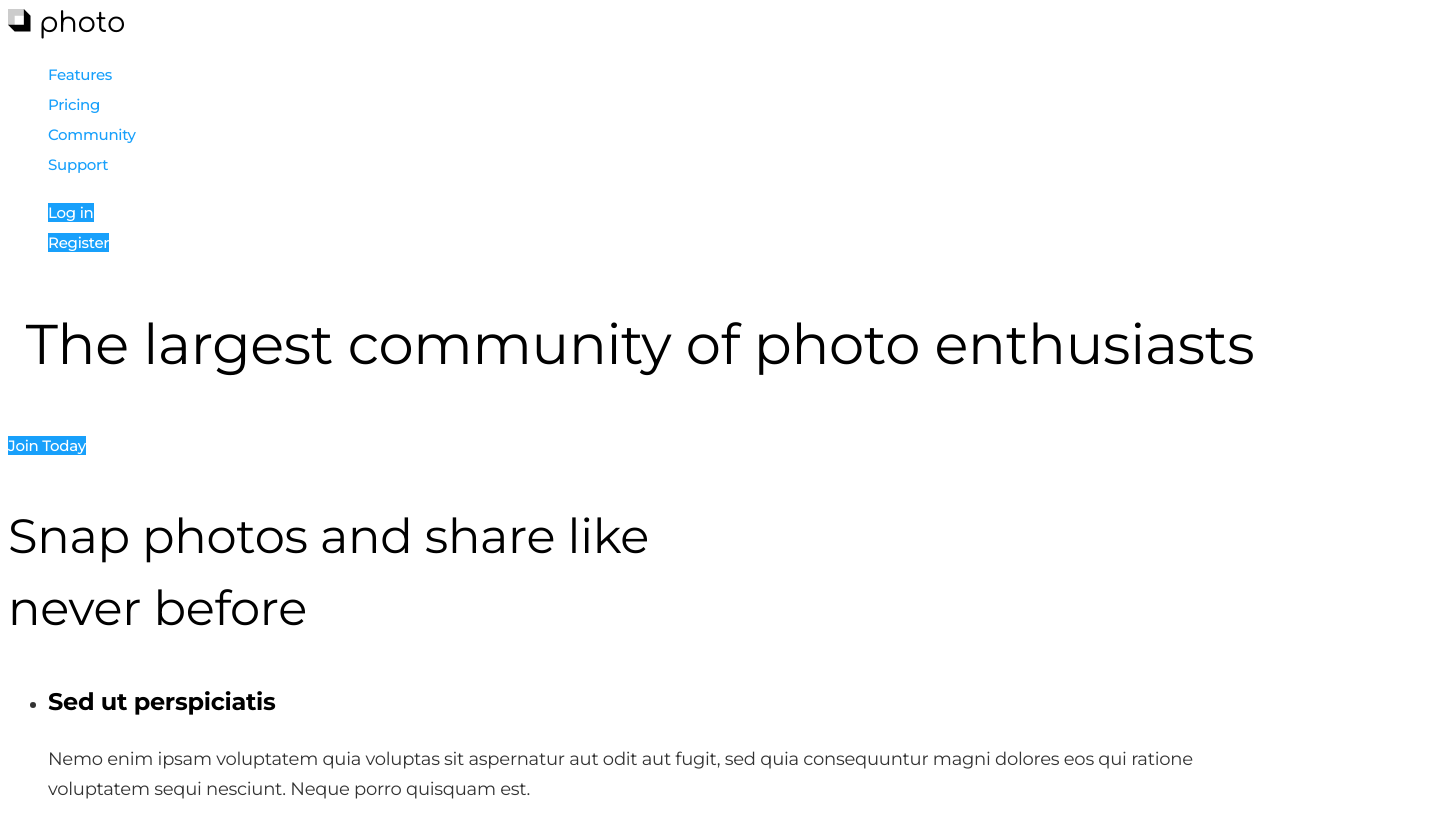
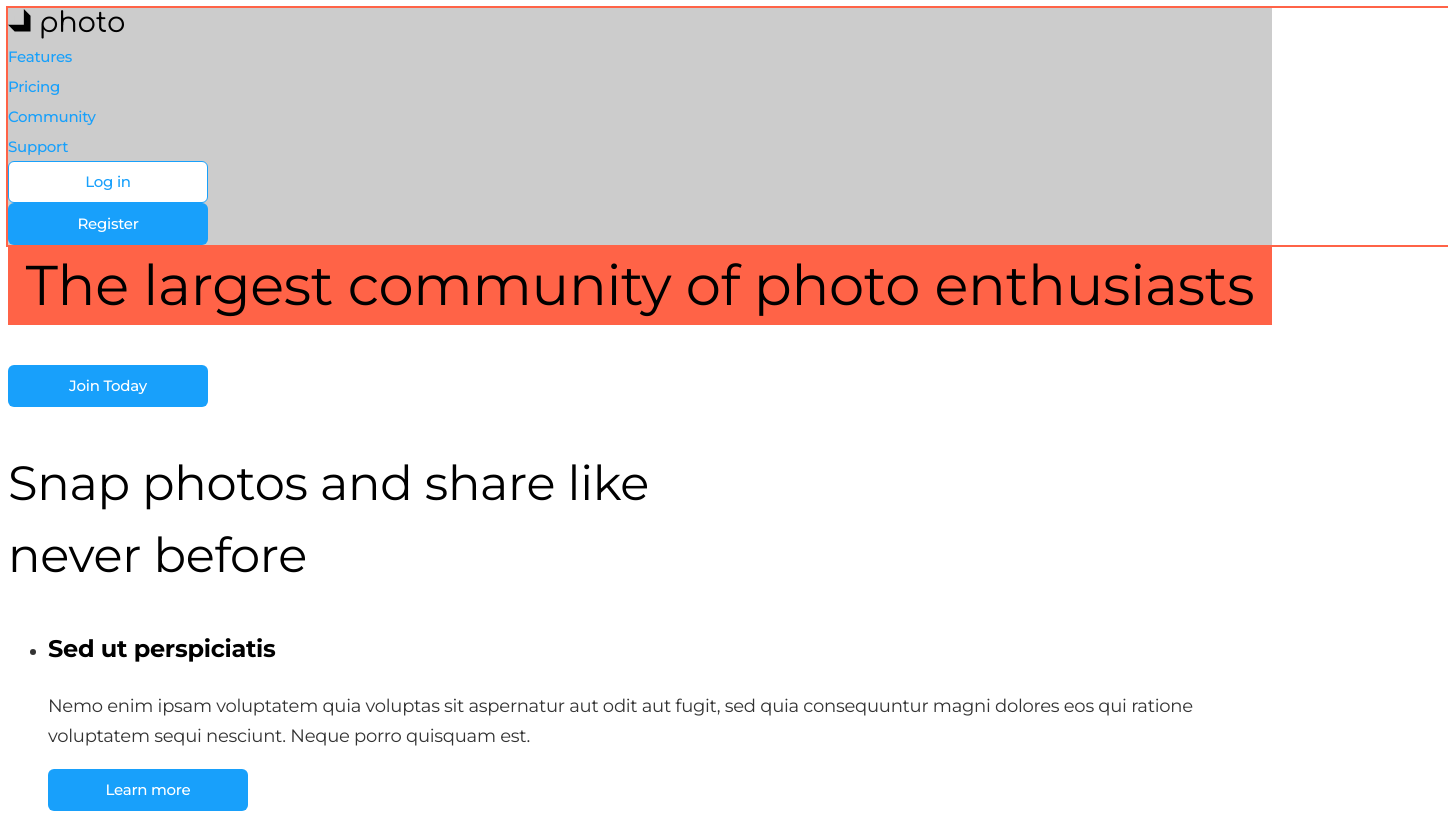
Before and after one commit to Marija-Sokolets/Tutorial2.2, a plain HTML site: page index.html in a window 1280 px wide. Shown: the top 814 px of the page, 1448 px wide, since content can reach past the window. Drawn offline with Linux system fonts and the light colour scheme.

Commit message:
margin, padding

```diff
--- a/css/styles.css
+++ b/css/styles.css
@@ -9,6 +9,8 @@ body {
 }
 
 .list {
+    padding: 0;
+    margin: 0;
     list-style: none;
 }
 
@@ -26,6 +28,16 @@ a {
     --second-family: "Comfortaa", sans-serif;
 }
 
+.container {
+    /* margin-left: auto;
+    margin-right: auto; */
+    margin: 0 auto;
+    width: 1440px;
+    outline: 2px solid tomato;
+}
+
+/* Logo */
+
 .logo {
     font-family: var(--second-family);
     font-size: 28px;
@@ -35,6 +47,12 @@ a {
 
 .logo:hover {
     color: var(--actionable-item);
+}
+
+/* Page header */
+
+.page-header {
+    background-color: #ccc;
 }
 
 .site-nav .link {
@@ -50,13 +68,20 @@ a {
     color: var(--main-color-text);
 }
 
+/* Hero */
+
 .hero-title {
+    margin-top: 0;
+    margin-bottom: 40px;
     color: var(--main-color-text);
     font-weight: 400;
     font-size: 56px;
     line-height: 1.43;
     text-align: center;
+    background-color: tomato;
 }
+
+/* Section */
 
 .section-title {
     color: var(--main-color-text);
@@ -66,9 +91,16 @@ a {
     text-align: center;
 }
 
+.section-description {
+    font-size: 36px;
+    line-height: 1.39;
+}
+
 .title-align {
     text-align: inherit;
 }
+
+/* Features и Examples */
 
 .feature-list .title,
 .work-list .title {
@@ -100,13 +132,22 @@ a {
     color: var(--actionable-item);
 }
 
+/* Button */
+
 .button {
+    display: inline-block;
+    border: 1px solid transparent;
+    border-radius: 6px;
+    padding: 11px 34px;
+    min-width: 130px;
+
     color: var(--main-color-text);
     background-color: var(--white-text);
 
     font-weight: 500;
     font-size: 15px;
     line-height: 1.2;
+    text-align: center;
 }
 
 .button.primary {
@@ -115,8 +156,21 @@ a {
 }
 
 .button.secondary {
+    border-color: var(--actionable-item);
     color: var(--actionable-item);
     background-color: var(--white-text);
+}
+
+/* Footer */
+
+.copyright {
+    font-size: 15px;
+    line-height: 1.6;
+}
+
+.social > .label {
+    font-size: 15px;
+    line-height: 1.6;
 }
 
 .footer-list {
--- a/index.html
+++ b/index.html
@@ -12,7 +12,7 @@
   <body class="page">
     <!-- Navigation -->
     <header class="page-header">
-      <nav>
+      <nav class="container">
         <a href="./index.html" class="logo">
           <svg width="23" height="24" viewBox="0 0 23 24" fill="none" xmlns="http://www.w3.org/2000/svg">
             <path fill-rule="evenodd" clip-rule="evenodd" d="M15.8464 0.962891H8.58307e-06L6.67216 7.63504H22.5185L15.8464 0.962891ZM6.67215 7.63505V23.4814L0 16.8093V0.962895L6.67215 7.63505Z" fill="#CCCCCC" />
@@ -23,20 +23,21 @@
         </a>
 
         <ul class="site-nav list">
-          <li class=""><a href="" class="link">Features</a></li>
+          <li class=""><a href="" class="link current">Features</a></li>
           <li class=""><a href="" class="link">Pricing</a></li>
           <li class=""><a href="" class="link">Community</a></li>
           <li class=""><a href="" class="link">Support</a></li>
         </ul>
 
         <ul class="auth-nav list">
-          <li class=""><a href="" class="button primary">Log in</a></li>
+          <li class=""><a href="" class="button secondary">Log in</a></li>
           <li class=""><a href="" class="button primary">Register</a></li>
         </ul>
       </nav>
     </header>
+
     <main>
-        <!-- Hero -->
+        <!-- Герой -->
     <section class="hero section">
       <!-- <iframe
       width="560"
@@ -52,7 +53,7 @@
     <a href="" class="button primary">Join Today</a>
     </section>
 
-    <!-- Body B -->
+    <!-- Переваги -->
     <section class="section">
       <h2 class="section-title title-align">Snap photos and share like <br /> never before</h2>
       <ul class="feature-list">
@@ -79,7 +80,7 @@
       </ul>
     </section>
 
-<!-- Body E Body F -->
+<!-- Приклади робіт -->
     <section class="section">
       <h2 class="section-title hiden">Examples</h2>
       <ul class="work-list list">
```
